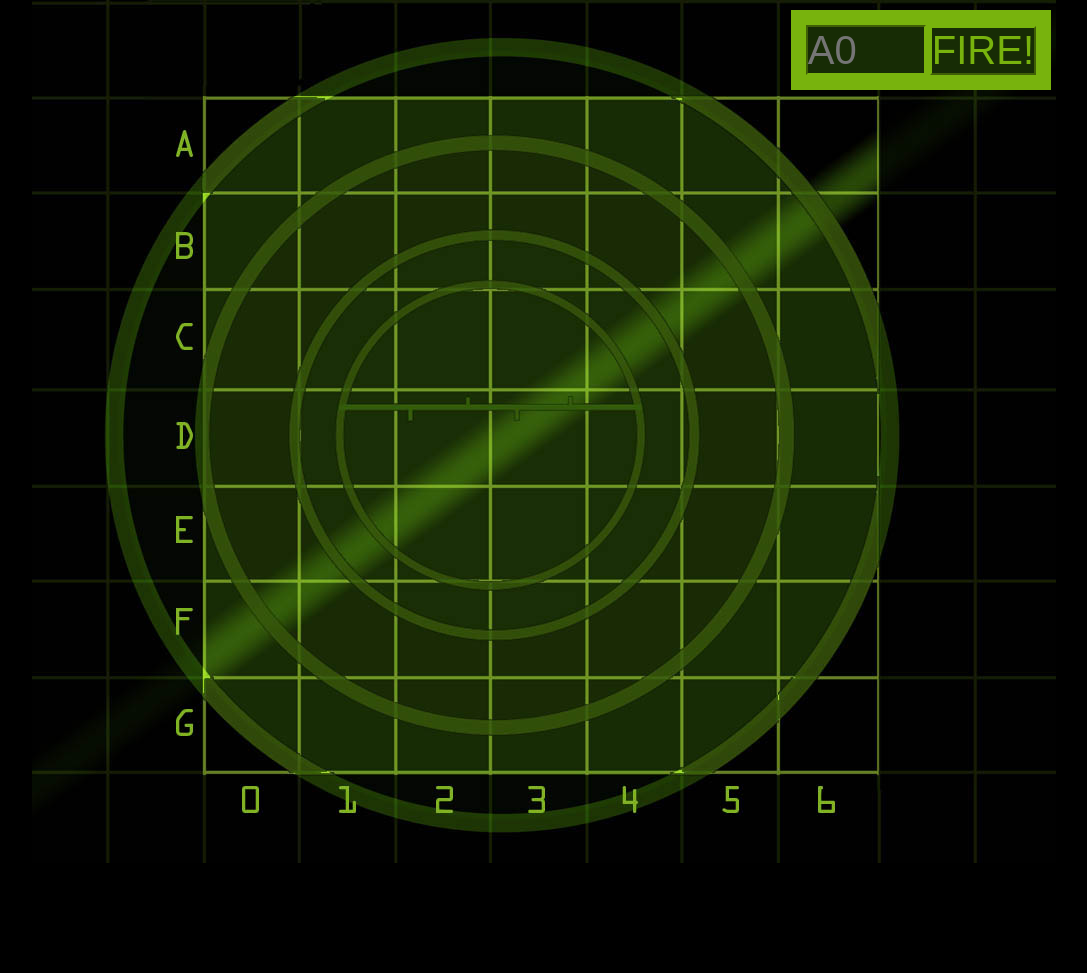
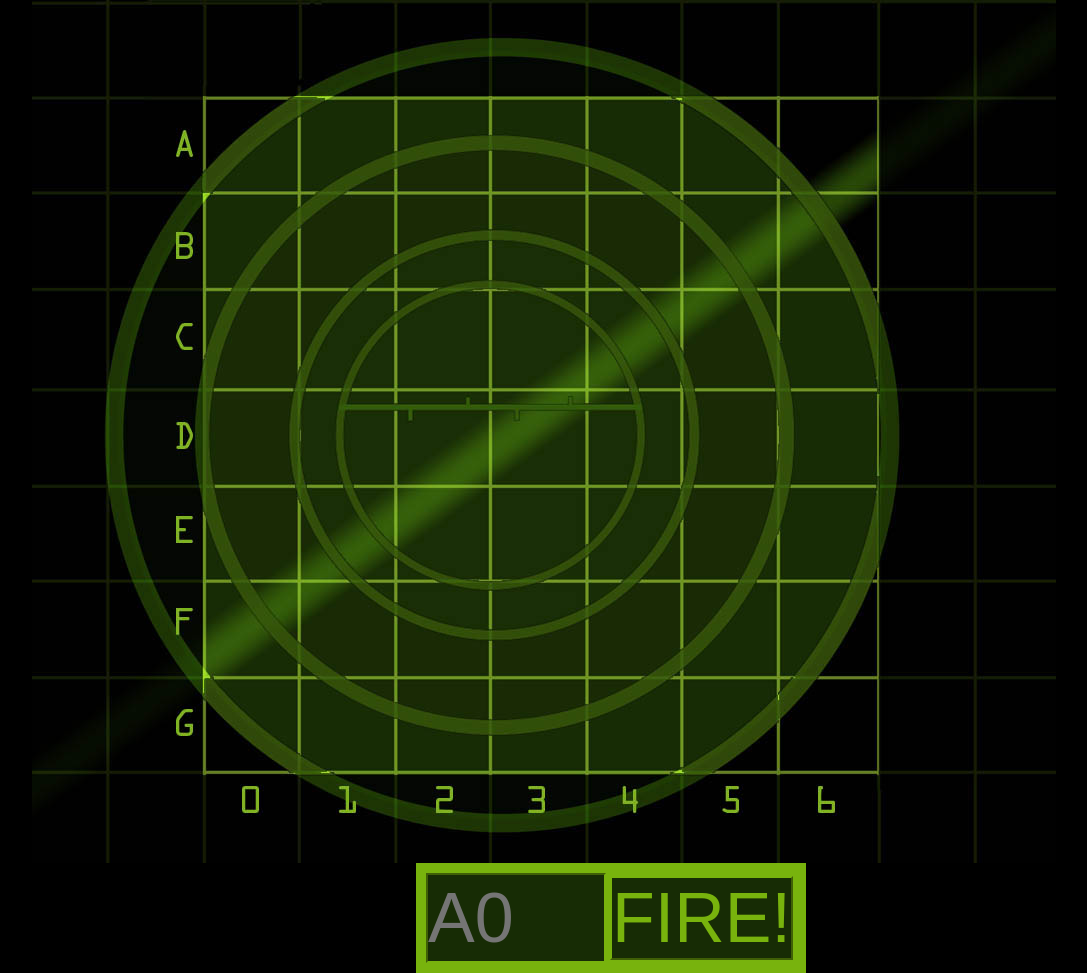
Before and after one commit to chaplygindenys/ShipsGame, a plain HTML site: page index.html in a window 1280 px wide. Shown: the whole page, without its empty margins (96-1183 px from the left). Before the commit the page ends 863 px from the top, so only its background shows below. Drawn offline with Linux system fonts and the light colour scheme.

Commit message:
PUSH FORM OUT OF DIV

```diff
--- a/css/style.css
+++ b/css/style.css
@@ -34,10 +34,10 @@ table{
  }
  form{
 
-     position: absolute;
-     top: 10px;
-     right: 5px;
-     padding: 15px;
+     position: relative;
+     margin-left: 40%;
+     padding: 10px;
+     width: 390px;
      background-color: #78b30d;
  }
  form input{
@@ -45,13 +45,13 @@ table{
      background-color: #172c05;
      border-color: #78b30d;
      border-inline-start-color: #78b30d;
-     font-size:40px;
+     font-size:70px;
      color:#78b30d;
 
  }
  .press{
-     height: 50px;
-     width: 120px;
+     height: 90px;
+     width: 180px;
  }
  button{
 
--- a/index.html
+++ b/index.html
@@ -73,13 +73,13 @@
         <td class="id7"></td>
     </tr>
 </table>
-    <form>
-       <label>
-           <input class="press" type="text" placeholder="A0">
+</div>
+<form>
+    <label>
+        <input class="press" type="text" placeholder="A0">
         <input class="button" type="button" value="FIRE!">
-       </label>
-    </form>
-</div>
+    </label>
+</form>
 <script type="text/javascript" src="./js/app.js"></script>
 </body>
 </html>
```
